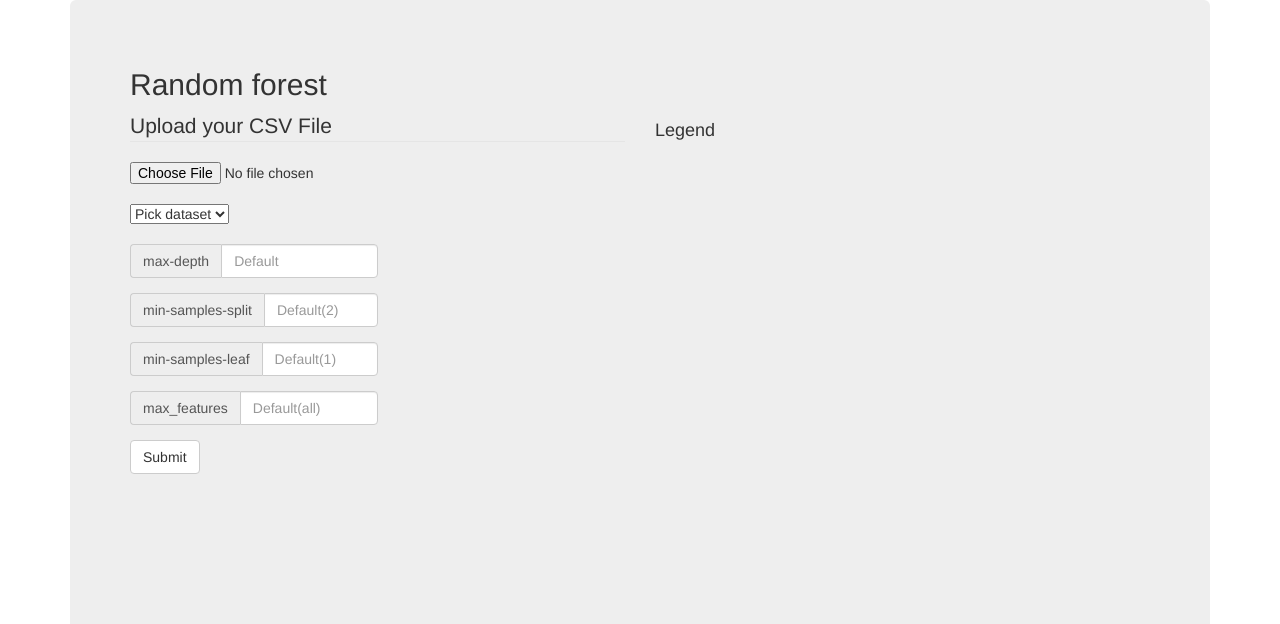
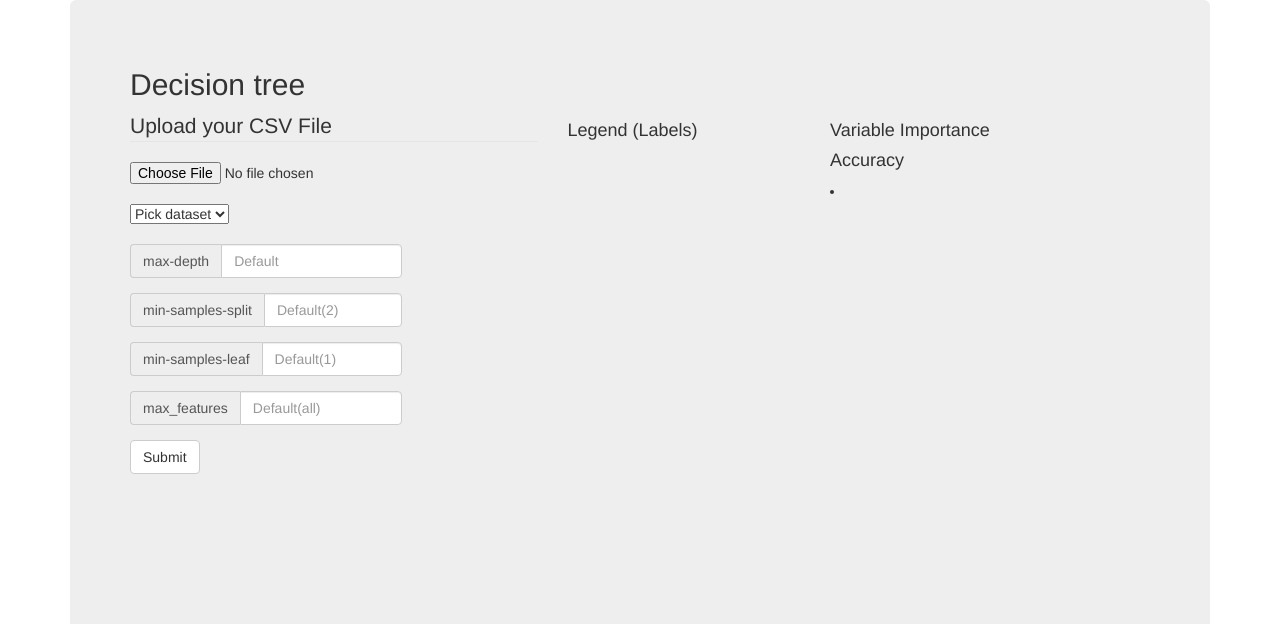
Before and after one commit to BoragoCode/visualizing-random-forest, a Flask app: page / in a window 1280 px wide. Shown: the part 40-664 px from the top of the page. Run offline with Flask 2, Linux system fonts and the light colour scheme; some libraries are stand-ins or nearby versions.

Commit message:
misc changes

```diff
--- a/app/templates/index.html
+++ b/app/templates/index.html
@@ -2,9 +2,9 @@
 {% block title %}Home{% endblock %}
 {% block body %}
 <div class="jumbotron container-fluid">
-    <h2>Random forest</h2>
+    <h2>Decision tree</h2>
     <div class="row">
-      <div class="col-md-6">
+      <div class="col-md-5">
         <div id="dvImportSegments" class="fileupload ">
         <fieldset>
             <legend>Upload your CSV File</legend>
@@ -18,32 +18,35 @@
             </div>
         </div> <br>
         <form>
-          <div class="form-group input-group mb-2 mr-sm-2 mb-sm-0 col-xs-6"> {#id="inlineFormInputGroup"#}
+          <div class="form-group input-group mb-2 mr-sm-2 mb-sm-0 col-xs-8"> {#id="inlineFormInputGroup"#}
             <div class="input-group-addon">max-depth</div>
             <input type="number" min = 1 id = "depthVal" class="form-control" placeholder="Default">
           </div>
-          <div class="form-group input-group mb-2 mr-sm-2 mb-sm-0 col-xs-6">
+          <div class="form-group input-group mb-2 mr-sm-2 mb-sm-0 col-xs-8">
             <div class="input-group-addon">min-samples-split</div>
             <input type="number" min = 2 id = "minSampleSplit" class="form-control" placeholder="Default(2)">
           </div>
-          <div class="form-group input-group mb-2 mr-sm-2 mb-sm-0 col-xs-6">
+          <div class="form-group input-group mb-2 mr-sm-2 mb-sm-0 col-xs-8">
             <div class="input-group-addon">min-samples-leaf</div>
             <input type="number" min = 1 id = "minSamplesLeaf" class="form-control" placeholder="Default(1)">
           </div>
-          <div class="form-group input-group mb-2 mr-sm-2 mb-sm-0 col-xs-6">
+          <div class="form-group input-group mb-2 mr-sm-2 mb-sm-0 col-xs-8">
             <div class="input-group-addon">max_features</div>
             <input type="number" min = 1 id = "maxFeatures" class="form-control" placeholder="Default(all)">
           </div>
           <button type="button" id = "submitParams" class="btn btn-default">Submit</button>
         </form>
       </div>
-      <div class="col-md-6">
-          <div>
-              <h4>Legend</h4>
-          </div>
-          <div>
-            <svg id="legend"></svg>
-          </div>
+      <div class="col-md-3">
+        <h4>Legend (Labels)</h4>
+        <svg id="legend"></svg>
+      </div>
+      <div class="col-md-4">
+            <h4>Variable Importance</h4>
+            <span id="varImp"></span>
+            <span></span>
+            <h4>Accuracy</h4>
+            <li id = "accuracy"></li>
       </div>
     </div>
     <div id="nodeLink">
--- a/static/javascripts/tree.js
+++ b/static/javascripts/tree.js
@@ -12,9 +12,55 @@
         // .attr("transform", "translate("+ this.margin.left + "," + this.margin.top + ")");
     }
 
-    create(response_data){
+    create(response){
         // console.log('tree create function:');
-        var that = this;
+        // let treeData = JSON.parse( response_data );
+        let response_data = JSON.parse( response );
+        let that = this;
+
+        // tree data
+        let treeData = response_data[0];
+        // tree data
+        let varData = response_data[1];
+        let accuracy=[];
+
+        // variable importance data and populate the list elements
+        let varImpData = [];
+        for(let item in varData){
+            // this condition is required to prevent moving forward to prototype chain
+            if(varData.hasOwnProperty(item)){
+                if(item === 'cv_accuracy'){
+                    accuracy= 'accuracy(3-fold-cv): '+ varData[item].toFixed(10);
+                     document.getElementById("accuracy").innerHTML = accuracy;
+                }
+                else{
+                    varImpData.push(item+': '+varData[item].toFixed(6));
+                }
+            }
+        }
+
+        // accuracy data
+        let varImpList = d3.select("#varImp").selectAll("li").data(varImpData);
+
+        //populate the list data
+        //enter selection
+        let varImpEnter = varImpList.enter()
+            .append("li")
+            .text(function(d){
+                return d;
+            });
+        //exit selection
+        varImpList.exit()
+            .remove();
+        //merge
+        varImpList = varImpEnter.merge(varImpList);
+        //update
+        varImpList
+            .text(function(d){
+                return d;
+        });
+
+
         //Initialize tooltip
         let labelTip = d3.tip().attr("class", "d3-tip-node").html((d) => {
             // console.log(d);
@@ -26,6 +72,8 @@
             // console.log(d.data.rule[1]);
             return d.data.rule[1];
         });
+
+        let features = Object.keys(window.rangeValues);
 
         let colorScale = d3.scaleOrdinal(d3.schemeCategory10).domain(window.labels);
 
@@ -41,7 +89,8 @@
 
 
 
-        let legendsvg = d3.select("svg");
+        let legendsvg = d3.select("svg")
+                    .attr("height",25 * window.labels.length);
 
         legendsvg.append("g")
           .attr("class", "legendOrdinal")
@@ -56,7 +105,7 @@
           .call(legendOrdinal);
 
         // leafHorizontalScale
-        let leafWidth = 70;
+        let leafWidth = 65;
         let maxLeafCount = 0;
         maxLeafCount = Object.values(window.labelCount)
             .reduce((a, b) => window.labelCount[a] > window.labelCount[b] ? a : b);
@@ -64,17 +113,18 @@
         let leafHorizontalScale = d3.scaleLinear()
           .range([0, leafWidth])
           .domain([0, maxLeafCount]);
-         let splitNodeWidth = 50;
+         let splitNodeWidth = 18;
 
-        var treeData = JSON.parse( response_data );
         // console.log(root);
-        var i = 0,
+        let i = 0,
         duration = 750,
         root;
 
 
         // declares a tree layout and assigns the size
-        let treemap = d3.tree().size([this.height, this.width]);
+        let treemap = d3.tree().size([this.height, this.width])
+                        .separation(function(a, b) { return (a.parent === b.parent ? 2 : 2); });
+
 
         // Assigns parent, children, height, depth
         root = d3.hierarchy(treeData, function(d) { return d.children; });
@@ -103,10 +153,10 @@
         function update(source) {
 
             // Assigns the x and y position for the nodes
-            var treeData = treemap(root);
+            let treeData = treemap(root);
 
             // Compute the new tree layout.
-            var nodes = treeData.descendants(),
+            let nodes = treeData.descendants(),
                 links = treeData.descendants().slice(1);
 
             // Normalize for fixed-depth.
@@ -115,7 +165,7 @@
             // ****************** Nodes section ***************************//
 
             // Update the nodes...
-            var node = that.svg.selectAll('g.node')
+            let node = that.svg.selectAll('g.node')
                 .data(nodes, function(d) {
                     // console.log(d);
                     // console.log(d.hasOwnProperty('children'));
@@ -123,7 +173,7 @@
                 });
 
             // Enter any new modes at the parent's previous position.
-            var nodeEnter = node.enter().append('g')
+            let nodeEnter = node.enter().append('g')
                 .attr('class', 'node')
                 .attr("transform", function(d) {
                   return "translate(" + source.x0 + "," + source.y0 + ")";
@@ -136,7 +186,7 @@
               });
 
              // UPDATE
-            var nodeUpdate = nodeEnter.merge(node);
+            let nodeUpdate = nodeEnter.merge(node);
 
 
             nodeUpdate.each(function (d) {
@@ -151,17 +201,17 @@
 
 
             function drawSplitNode(element, d){
-                let ruleScale = d3.scaleLinear()
-                    .range([0, splitNodeWidth])
-                    .domain([window.rangeValues[d.data.name].min,
-                    window.rangeValues[d.data.name].max]);
+                // let ruleScale = d3.scaleLinear()
+                //     .range([0, splitNodeWidth])
+                //     .domain([window.rangeValues[d.data.name].min,
+                //     window.rangeValues[d.data.name].max]);
 
                 element.selectAll('rect').remove();
                 element.selectAll('text').remove();
 
                 element.append('rect')
                     .attr('class', 'node')
-                    .attr('width', splitNodeWidth/2)
+                    .attr('width', splitNodeWidth)
                     .attr("height", 20)
                     .style("fill", function(d) {
                         // console.log(d);
@@ -203,7 +253,7 @@
                   .duration(duration)
                   .attr("transform", function(d) {
                       // console.log(d);
-                      return "translate(" + (d.x - (splitNodeWidth/3.5))+ "," + d.y + ")";
+                      return "translate(" + (d.x - (splitNodeWidth/2))+ "," + d.y + ")";
                       // return "translate(" + d.x + "," + d.y + ")";
                    });
                     // comment block -1
@@ -223,12 +273,12 @@
 
 
             function drawLeafNode(element, d){
-                var boundbox = element.selectAll('.bbox')
+                let boundbox = element.selectAll('.bbox')
                     .data([{'key':'bbox','value':'bbox'}]);
 
                 //TODO: move css to style.css and transform to move box to left
                 boundbox.enter().append('rect')
-                    .attr('width', 65)
+                    .attr('width', leafWidth)
                     .attr('height', Math.min(56,(7 * d.data.leafCounts.length)))
                     .attr('style', 'stroke: darkgray; stroke-width: 2px')
                     .attr('fill', 'none')
@@ -243,14 +293,14 @@
                // Set up the scale - different for each leaf node
                 // sets position of each rect in leaf node
                 // console.log(d);
-                var positionScale = d3.scaleLinear()
+                let positionScale = d3.scaleLinear()
                     .domain([0, d.data.leafCounts.length])
                     .range([0, Math.min(54,(6 * d.data.leafCounts.length))]);
 
-                var rects = element.selectAll('labelbar')
+                let rects = element.selectAll('labelbar')
                     .data(d.data.leafCounts);
                 // console.log(d.data.leafCounts);
-                var rectsEnter = rects.enter().append('rect');
+                let rectsEnter = rects.enter().append('rect');
 
                 // console.log(d);
                 rectsEnter
@@ -292,7 +342,7 @@
 
 
             // Remove any exiting nodes
-            var nodeExit = node.exit().transition()
+            let nodeExit = node.exit().transition()
                 .duration(duration)
                 .attr("transform", function(d) {
                     return "translate(" + source.x + "," + source.y + ")";
@@ -310,19 +360,19 @@
             // ****************** links section ***************************
 
             // Update the links...
-            var link = that.svg.selectAll('path.link')
+            let link = that.svg.selectAll('path.link')
                 .data(links, function(d) { return d.id; });
 
             // Enter any new links at the parent's previous position.
-            var linkEnter = link.enter().insert('path', "g")
+            let linkEnter = link.enter().insert('path', "g")
                 .attr("class", "link")
                 .attr('d', function(d){
-                  var o = {y: source.y0, x: source.x0};
+                  let o = {y: source.y0, x: source.x0};
                   return diagonal(o, o)
                 });
 
             // UPDATE
-            var linkUpdate = linkEnter.merge(link);
+            let linkUpdate = linkEnter.merge(link);
 
             // Transition back to the parent element position
             linkUpdate.transition()
@@ -330,11 +380,11 @@
                 .attr('d', function(d){ return diagonal(d, d.parent) });
 
             // Remove any exiting links
-            var linkExit = link.exit().transition()
+            let linkExit = link.exit().transition()
                 .duration(duration)
                 .attr('d', function(d) {
-                    var o = {y: source.y0, x: source.x0};
-                //   var o = {x: source.x, y: source.y}
+                    let o = {y: source.y0, x: source.x0};
+                //   let o = {x: source.x, y: source.y}
                   return diagonal(o, o)
                 })
                 .remove();
@@ -348,7 +398,7 @@
             // Creates a curved (diagonal) path from parent to the child nodes
             function diagonal(s, d) {
 
-              var path = `M ${s.x} ${s.y}
+              let path = `M ${s.x} ${s.y}
                       C ${s.x} ${(s.y + d.y) / 2},
                         ${d.x} ${(s.y + d.y) / 2},
                         ${d.x} ${d.y}`;
--- a/static/javascripts/upload.js
+++ b/static/javascripts/upload.js
@@ -25,7 +25,7 @@
             "sepal width (cm)": {"min": 2, "max":4.4},
             "petal length (cm)": {"min": 1, "max":6.9},
             "petal width (cm)": {"min": 0.1, "max":2.5}};
-            window.labelCount = {"setosa": 55, "versicolor": 55, "virginica": 55};
+            window.labelCount = {"setosa": 56, "versicolor": 55, "virginica": 55};
             window.labels = ["setosa", "versicolor", "virginica"];
             $.ajax({
                 type: "POST",
```
Also changed, not shown: app/rfmodel.py (+10 -10 lines), app/templates/random_forest.html (+2 -13 lines), static/javascripts/aggr_tree.js (+12 -6 lines).
